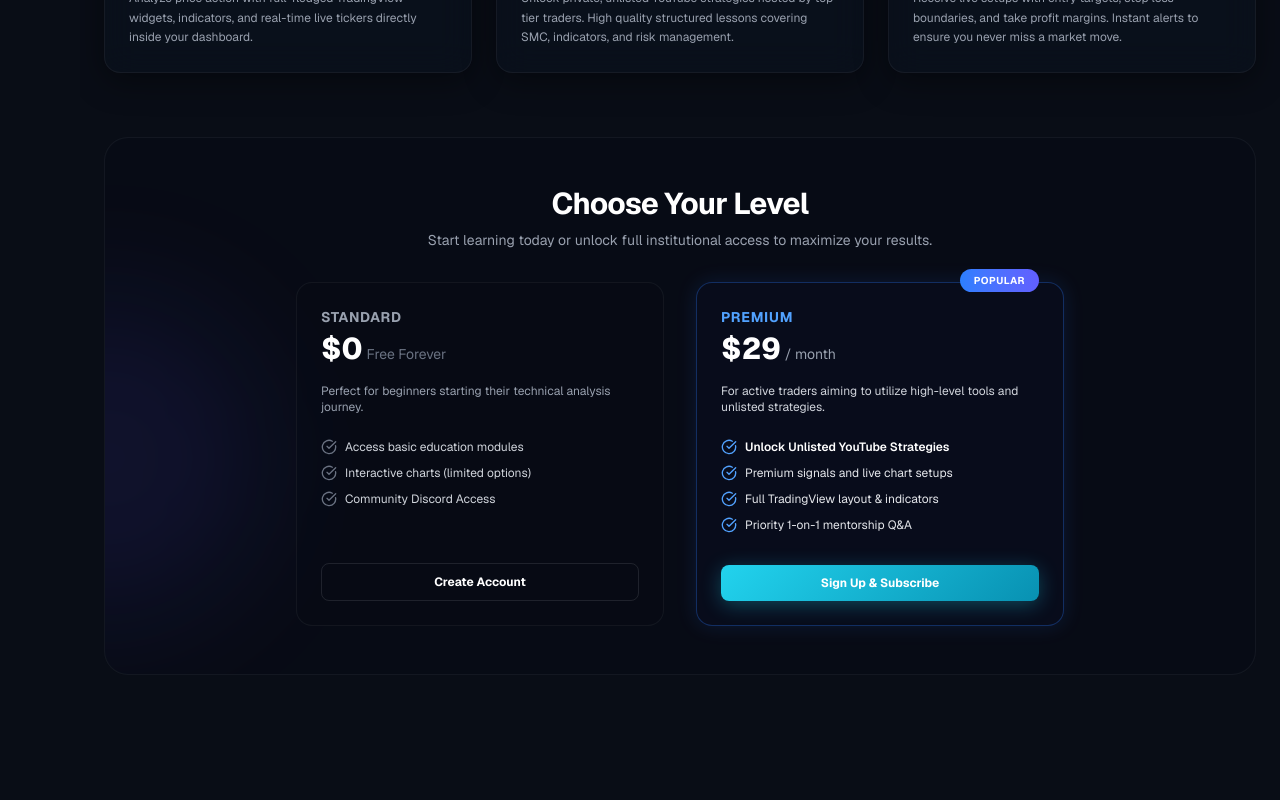
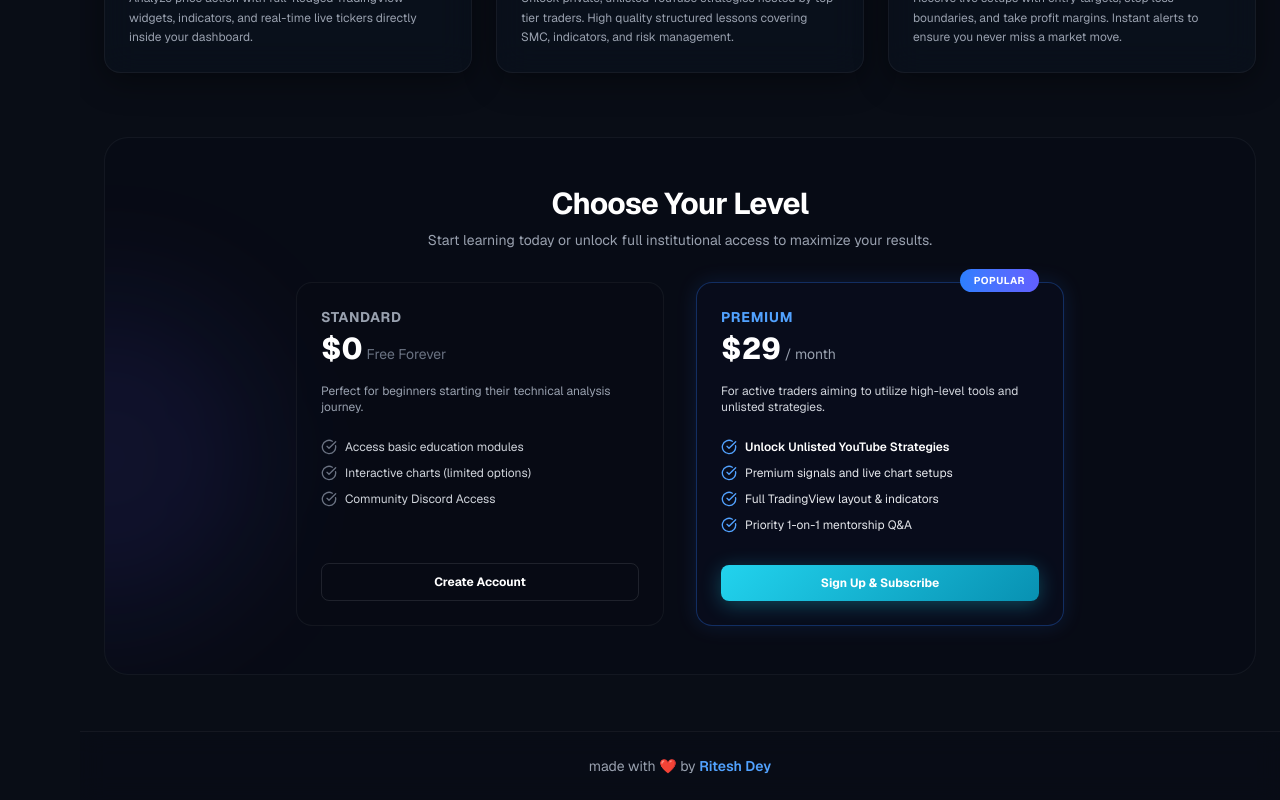
Before and after one commit to GhostRed256/TradingCourseSellingWebsite, a Next.js app: page / in a window 1280 px wide. Shown: the part 858-1658 px from the top of the page. Before the commit the page ends 1589 px from the top, so only its background shows below. Built offline with nearby package versions, Linux system fonts and the light colour scheme.

Commit message:
Add developer badge footer

```diff
--- a/src/app/layout.tsx
+++ b/src/app/layout.tsx
@@ -51,6 +51,21 @@ export default function RootLayout({
             <main className="flex-1 p-6 pb-24 md:pb-6 overflow-y-auto">
               {children}
             </main>
+
+            {/* Footer */}
+            <footer className="w-full py-6 text-center border-t border-white/5 bg-[#090d16]/50 backdrop-blur-md mt-auto">
+              <p className="text-sm text-gray-400">
+                made with ❤️ by{" "}
+                <a
+                  href="https://bio-portfolio-seven.vercel.app/"
+                  target="_blank"
+                  rel="noopener noreferrer"
+                  className="font-semibold text-blue-400 hover:text-blue-300 transition-colors hover:underline"
+                >
+                  Ritesh Dey
+                </a>
+              </p>
+            </footer>
           </div>
         </SubscriptionProvider>
       </body>
```
